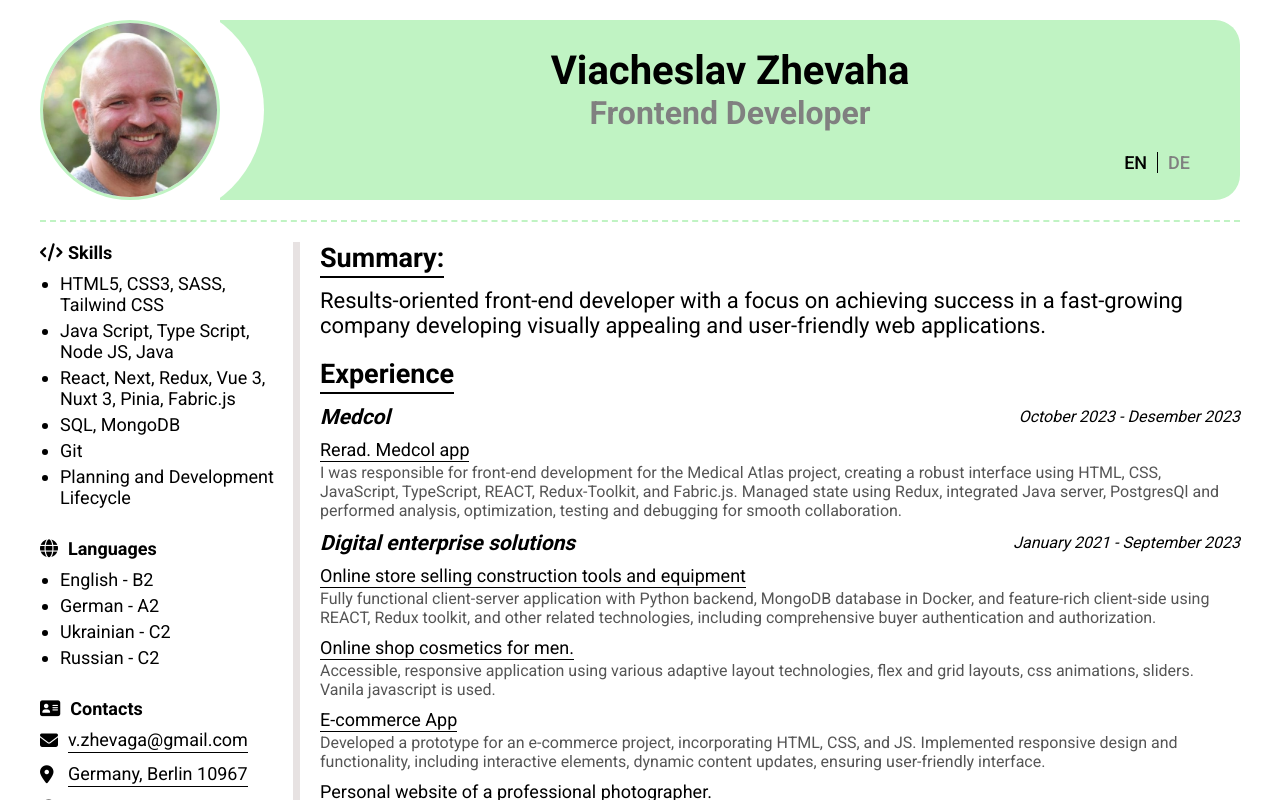
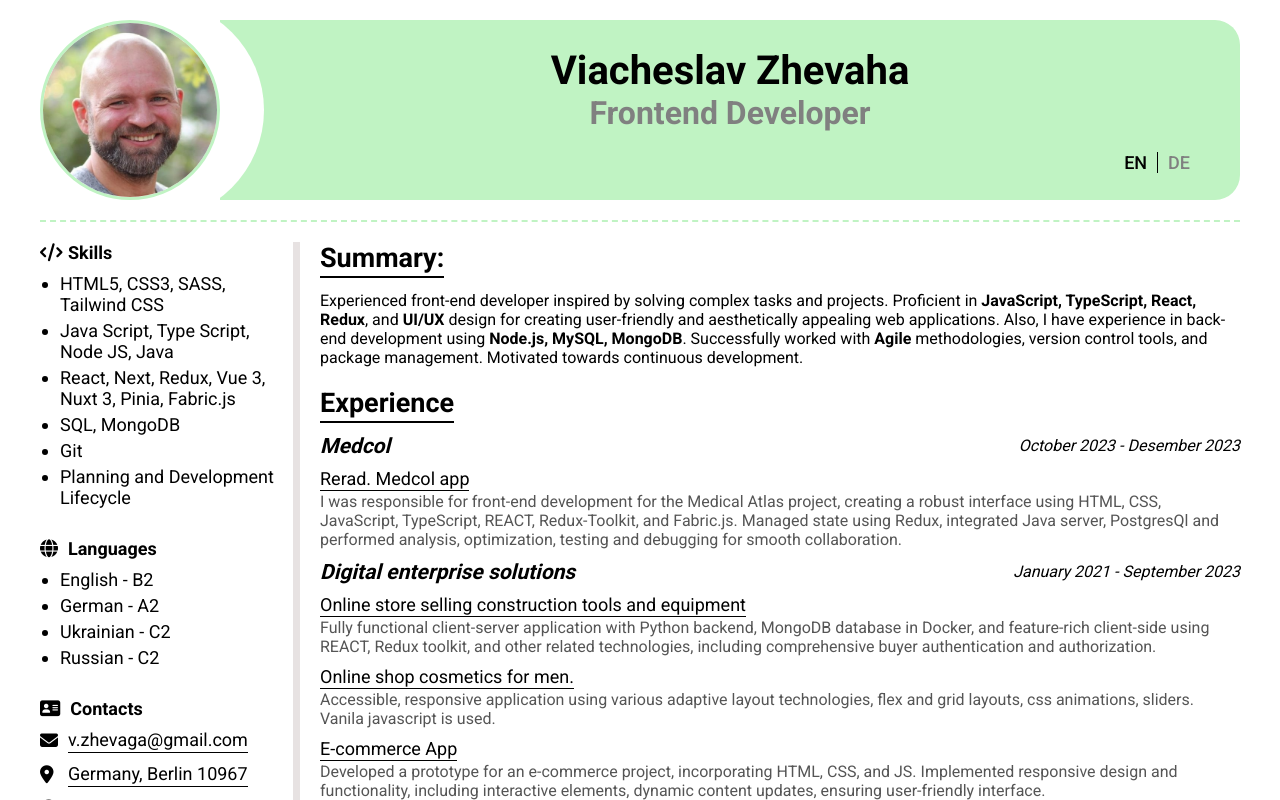
Before and after one commit to sl101/Viacheslav-Zhevaha_CV, a React (Create React App) app: page / in a window 1280 px wide. Shown: the top 800 px of the page. Built offline with nearby package versions, Linux system fonts and the light colour scheme.

Commit message:
change summary

```diff
--- a/src/App.css
+++ b/src/App.css
@@ -109,7 +109,7 @@ h4 {
 	text-align: end;
 }
 
-@media (max-width:1024px) {
+@media (max-width: 700px) {
 	.main {
 		flex-direction: column;
 		align-items: center;
--- a/src/components/Aside/Aside.module.css
+++ b/src/components/Aside/Aside.module.css
@@ -16,9 +16,8 @@
 	gap: 10px;
 }
 
-@media (max-width:1024px) {
+@media (max-width: 700px) {
 	.aside {
 		border-right: none;
-		text-align: center;
 	}
 }
--- a/src/components/Header/Header.module.css
+++ b/src/components/Header/Header.module.css
@@ -83,7 +83,7 @@ h1 {
 	border-right: 1px solid var(--black-color);
 }
 
-@media (min-width:1024px) {
+@media (min-width:700px) {
 
 	.lang_item:hover {
 		color: var(--green-color);
@@ -91,7 +91,7 @@ h1 {
 }
 
 
-@media (max-width:1024px) {
+@media (max-width:700px) {
 
 	.header {
 		flex-direction: column;
--- a/src/components/Profile/Profile.jsx
+++ b/src/components/Profile/Profile.jsx
@@ -1,16 +1,26 @@
 import { useContext } from "react";
 import { LangContext } from "../../context/LangContext";
 import { profile_de, profile_en } from "../../data/data";
+import s from "./Profile.module.css"
 
 export function Profile() {
 	const { lang } = useContext(LangContext);
 	const context = lang ? profile_en : profile_de;
 
+	const content = {
+		description: (
+			<p
+				dangerouslySetInnerHTML={{
+					__html: context.description
+				}}
+			/>
+		)}
+
 	return (
 		<section>
 			<h2 className="title">{context.title}</h2>
-			<div>
-				<p>{context.description}</p>
+			<div className={s.profile_description}>
+				{content.description}
 			</div>
 		</section>
 	);
--- /dev/null
+++ b/src/components/Profile/Profile.module.css
@@ -0,0 +1,6 @@
+.profile_description p {
+	margin-top: 3px;
+	font-size: 16px;
+	color: var(--black-color);
+
+}
--- a/src/data/data.js
+++ b/src/data/data.js
@@ -182,13 +182,13 @@ export const links_en = [
 export const profile_de = {
 	title: "Summary:",
 	description:
-		"Ergebnisorientierter Frontend-Entwickler mit Fokus auf Erfolg in einem schnell wachsenden Unternehmen, das optisch ansprechende und benutzerfreundliche Webanwendungen entwickelt.",
+		"Erfahrener Frontend-Entwickler, inspiriert von der Lösung komplexer Aufgaben und Projekte. Beherrsche <b>JavaScript, TypeScript, React, Redux</b> und <b>UI/UX-Design</b> für die Erstellung benutzerfreundlicher und ästhetisch ansprechender Webanwendungen. Außerdem habe ich Erfahrung in der Backend-Entwicklung mit <b>Node.js, MySQL, MongoDB</b>. Erfolgreich gearbeitet mit <b>agilen Methoden</b>, Versionskontrollwerkzeugen und Paketmanagement. Motiviert zur kontinuierlichen Weiterentwicklung.",
 };
 
 export const profile_en = {
 	title: "Summary:",
 	description:
-		"Results-oriented front-end developer with a focus on achieving success in a fast-growing company developing visually appealing and user-friendly web applications.",
+		"Experienced front-end developer inspired by solving complex tasks and projects. Proficient in <b>JavaScript, TypeScript, React, Redux</b>, and <b>UI/UX</b> design for creating user-friendly and aesthetically appealing web applications. Also, I have experience in back-end development using <b>Node.js, MySQL, MongoDB</b>. Successfully worked with <b>Agile</b> methodologies, version control tools, and package management. Motivated towards continuous development.",
 };
 
 export const projects_de = [
```
